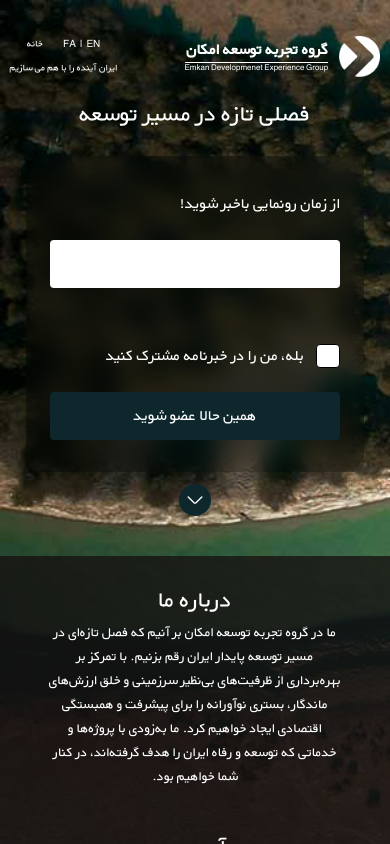
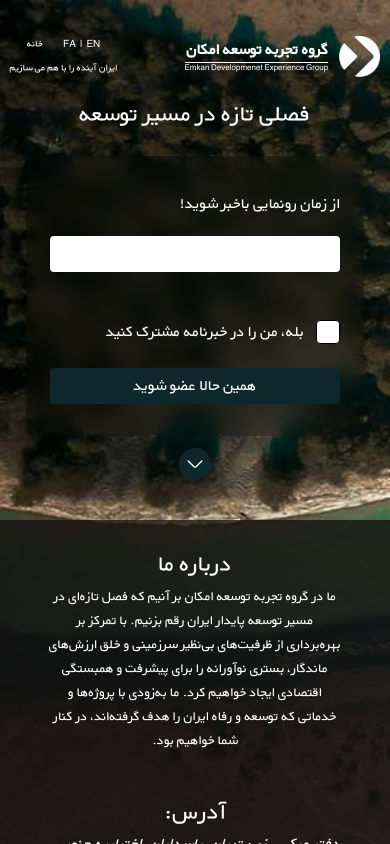
Before and after one commit to Mohammadim1998/emkan-app, a Next.js app: page / in a window 390 px wide. Built offline with nearby package versions, Linux system fonts and the light colour scheme.

Commit message:
compelete responsive

```diff
--- a/src/components/newsLetter/index.jsx
+++ b/src/components/newsLetter/index.jsx
@@ -4,13 +4,13 @@ import ArrowDown from "@/icons/arrowDown";
 
 const NewsLetter = () => {
     return (
-        <div className="w-full h-full flex flex-col  items-center">
+        <div className="w-full  flex flex-col items-center">
             <div className="w-[95%] lg:w-[648px] flex flex-col justify-between items-center p-4">
                 <h1 className="text-white text-[24px] lg:text-5xl font-normal mb-6 lg:mb-12">فصلی تازه در مسیر توسعه</h1>
 
                 <div className="w-full bg-[#0000002B] backdrop-blur-md px-6 py-8 rounded-[10px]">
-                    <span className="text-white font-normal leading-8 mb-5 block">از زمان رونمایی باخبر شوید!</span>
-                    <div className="w-full h-12 mb-14">
+                    <span className="text-white font-normal leading-8 mb-4 lg:mb-5 block">از زمان رونمایی باخبر شوید!</span>
+                    <div className="w-full h-9 lg:h-12 mb-12 lg:mb-14">
                         <input type="text" className="w-full h-full rounded px-4" />
                     </div>
 
@@ -19,11 +19,10 @@ const NewsLetter = () => {
                         <span className="text-white font-normal text-base">بله، من را در خبرنامه مشترک کنید</span>
                     </div>
 
-                    <button className="w-full h-12 bg-[#0E272D] rounded text-white font-normal text-base">همین حالا عضو شوید</button>
+                    <button className="w-full h-9 lg:h-12 bg-[#0E272D] rounded text-white font-normal text-base">همین حالا عضو شوید</button>
                 </div>
 
                 <div className="w-8 h-8 mx-auto bg-[#0E272D] rounded-full mt-3 mb-6 lg:mt-5 lg:mb-[49px] text-white flex justify-center items-center cursor-pointer"><div className="w-5 h-5"><ArrowDown /></div></div>
-
             </div>
             {/******************* ABOUT ME SECTION ********************/}
             <div className="w-full bg-[#171010C4] flex justify-center text-white">
```
